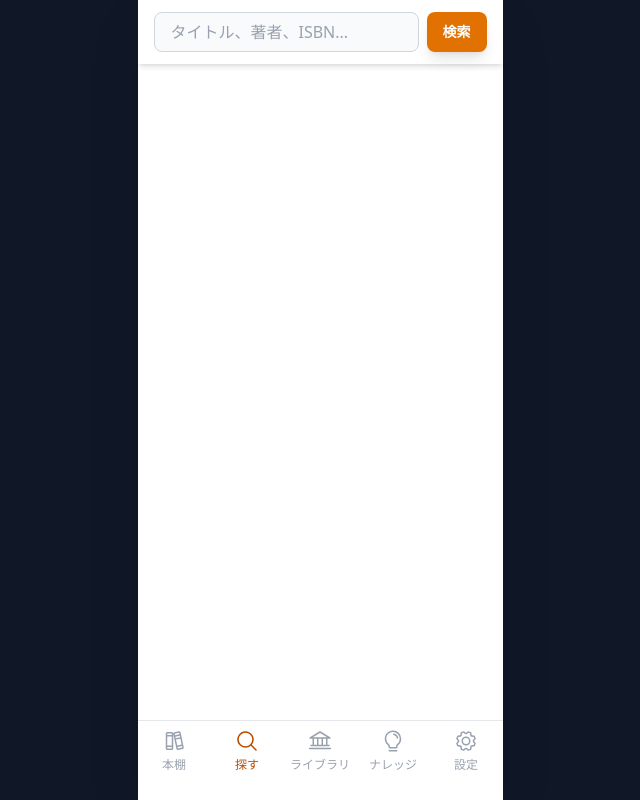
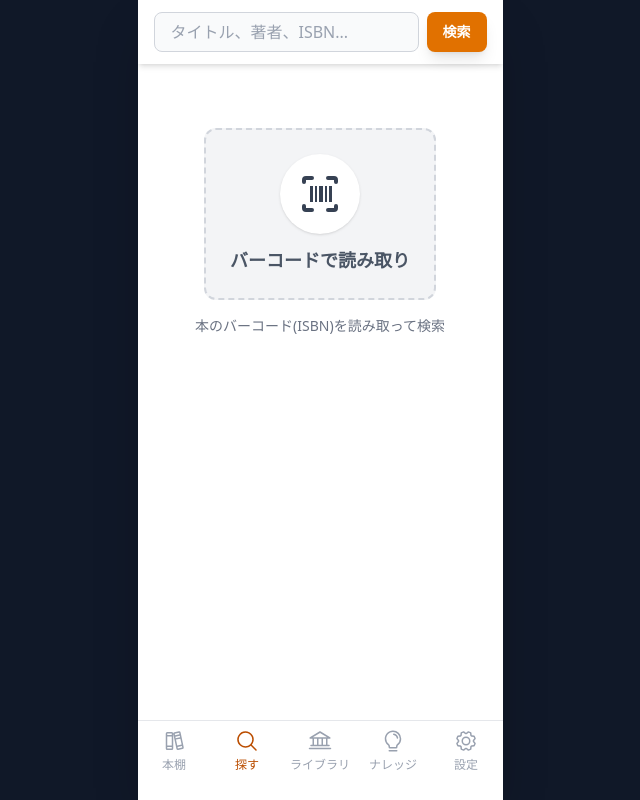
Before and after one commit to ekumaki/my-book-shelf, a React (Vite) app: page /search in a window 1280 px wide. Shown: the whole page, without its empty margins (320-960 px from the left). Built offline with nearby package versions, Linux system fonts and the light colour scheme; no server answers.

Commit message:
feat: 検索画面にバーコード読み取り機能を追加

```diff
--- a/package.json
+++ b/package.json
@@ -19,6 +19,7 @@
     "react": "^19.2.0",
     "react-dom": "^19.2.0",
     "react-router-dom": "^7.10.1",
+    "react-zxing": "^2.1.0",
     "tailwind-merge": "^3.4.0",
     "vite-plugin-pwa": "^1.2.0"
   },
--- /dev/null
+++ b/src/components/BarcodeIcon.tsx
@@ -0,0 +1,60 @@
+import React from 'react';
+
+interface BarcodeIconProps {
+    size?: number;
+    color?: string;
+    className?: string;
+}
+
+export const BarcodeIcon: React.FC<BarcodeIconProps> = ({
+    size = 24,
+    color = 'currentColor',
+    className = ''
+}) => {
+    return (
+        <svg
+            width={size}
+            height={size}
+            viewBox="0 0 24 24"
+            fill="none"
+            xmlns="http://www.w3.org/2000/svg"
+            className={className}
+        >
+            <path
+                d="M4 6V5C4 4.44772 4.44772 4 5 4H8"
+                stroke={color}
+                strokeWidth="2"
+                strokeLinecap="round"
+                strokeLinejoin="round"
+            />
+            <path
+                d="M16 4H19C19.5523 4 20 4.44772 20 5V6"
+                stroke={color}
+                strokeWidth="2"
+                strokeLinecap="round"
+                strokeLinejoin="round"
+            />
+            <path
+                d="M20 18V19C20 19.5523 19.5523 20 19 20H16"
+                stroke={color}
+                strokeWidth="2"
+                strokeLinecap="round"
+                strokeLinejoin="round"
+            />
+            <path
+                d="M8 20H5C4.44772 20 4 19.5523 4 19V18"
+                stroke={color}
+                strokeWidth="2"
+                strokeLinecap="round"
+                strokeLinejoin="round"
+            />
+
+            {/* Barcode lines */}
+            <rect x="7" y="8" width="1.5" height="8" fill={color} />
+            <rect x="9.5" y="8" width="1" height="8" fill={color} />
+            <rect x="11.5" y="8" width="2" height="8" fill={color} />
+            <rect x="14.5" y="8" width="1" height="8" fill={color} />
+            <rect x="16.5" y="8" width="1.5" height="8" fill={color} />
+        </svg>
+    );
+};
--- /dev/null
+++ b/src/features/search/BarcodeScannerModal.tsx
@@ -0,0 +1,93 @@
+import React, { useState } from 'react';
+import { useZxing } from 'react-zxing';
+import { X, Prohibit } from '@phosphor-icons/react';
+
+interface BarcodeScannerModalProps {
+    onDetected: (isbn: string) => void;
+    onClose: () => void;
+}
+
+export const BarcodeScannerModal: React.FC<BarcodeScannerModalProps> = ({ onDetected, onClose }) => {
+    const [cameraError, setCameraError] = useState<string | null>(null);
+
+    const { ref } = useZxing({
+        onDecodeResult(result) {
+            const code = result.getText();
+            // Validate EAN-13 (ISBN-13) or EAN-10
+            if (/^\d{13}$/.test(code) || /^\d{10}$/.test(code)) {
+                onDetected(code);
+            }
+        },
+        onError(error) {
+            // "NotAllowedError" usually means permission denied
+            if (error instanceof Error) {
+                if (error.name === 'NotAllowedError') {
+                    setCameraError('カメラのアクセスが許可されていません。ブラウザの設定を確認してください。');
+                } else if (error.name === 'NotFoundError') {
+                    setCameraError('カメラが見つかりません。');
+                } else {
+                    console.warn('Scanner error:', error);
+                }
+            }
+        },
+
+        constraints: {
+            video: { facingMode: 'environment' }
+        }
+    });
+
+    return (
+        <div className="fixed inset-0 z-50 bg-black flex flex-col">
+            {/* Header */}
+            <div className="absolute top-0 left-0 right-0 p-4 flex justify-end z-20">
+                <button
+                    onClick={onClose}
+                    className="bg-black/50 text-white p-2 rounded-full backdrop-blur-sm"
+                >
+                    <X size={24} weight="bold" />
+                </button>
+            </div>
+
+            {/* Camera View */}
+            <div className="flex-1 relative flex items-center justify-center bg-black overflow-hidden">
+                {cameraError ? (
+                    <div className="text-white text-center p-6 max-w-sm flex flex-col items-center gap-4">
+                        <Prohibit size={64} className="text-red-500" />
+                        <h3 className="text-xl font-bold">カメラーエラー</h3>
+                        <p>{cameraError}</p>
+                        <button
+                            onClick={onClose}
+                            className="mt-4 px-6 py-2 bg-gray-700 rounded-lg font-bold"
+                        >
+                            閉じる
+                        </button>
+                    </div>
+                ) : (
+                    <>
+                        <video ref={ref} className="w-full h-full object-cover" />
+
+                        {/* Overlay Frame */}
+                        <div className="absolute inset-0 border-[40px] border-black/50 pointer-events-none flex items-center justify-center">
+                            <div className="w-[80%] max-w-[300px] h-[150px] border-2 border-amber-500/80 relative rounded-lg">
+                                <div className="absolute top-0 left-1/2 -translate-x-1/2 -translate-y-8 text-white font-bold drop-shadow-md whitespace-nowrap">
+                                    バーコードを枠に合わせてください
+                                </div>
+                                {/* Scanning line animation */}
+                                <div className="absolute left-0 right-0 h-[2px] bg-red-500/80 animate-[scan_2s_infinite]" />
+                            </div>
+                        </div>
+                    </>
+                )}
+            </div>
+
+            <style>{`
+                @keyframes scan {
+                    0% { top: 10%; opacity: 0; }
+                    10% { opacity: 1; }
+                    90% { opacity: 1; }
+                    100% { top: 90%; opacity: 0; }
+                }
+            `}</style>
+        </div>
+    );
+};
--- a/src/features/search/SearchView.tsx
+++ b/src/features/search/SearchView.tsx
@@ -4,14 +4,19 @@ import { db } from '../../db/db';
 import { Spinner, CheckCircle, Plus, ArrowSquareOut } from '@phosphor-icons/react';
 import type { Book } from '../../types';
 import { searchBooks as searchRakutenBooks, type RakutenBookItem } from '../../services/rakutenBooksApi';
+import { BarcodeIcon } from '../../components/BarcodeIcon';
+import { BarcodeScannerModal } from './BarcodeScannerModal';
 
 export default function SearchView() {
+
     const navigate = useNavigate();
     const [query, setQuery] = useState('');
     const [results, setResults] = useState<RakutenBookItem[]>([]);
     const [loading, setLoading] = useState(false);
     const [registeredBooks, setRegisteredBooks] = useState<Map<string, string>>(new Map());
+    const [showScanner, setShowScanner] = useState(false);
     const resultsContainerRef = useRef<HTMLDivElement | null>(null);
+
 
     // Load existing ISBNs to check duplicates
     useEffect(() => {
@@ -44,6 +49,25 @@ export default function SearchView() {
             setLoading(false);
         }
     };
+
+    const handleBarcodeDetected = async (isbn: string) => {
+        setShowScanner(false);
+        setQuery(isbn);
+        setLoading(true);
+        try {
+            const items = await searchRakutenBooks(isbn);
+            setResults(items);
+            if (items.length === 0) {
+                alert(`ISBN: ${isbn} に該当する本が見つかりませんでした。`);
+            }
+        } catch (error) {
+            console.error(error);
+            alert('検索に失敗しました');
+        } finally {
+            setLoading(false);
+        }
+    };
+
 
     useEffect(() => {
         // Also reset when results change (e.g., hot reload / async updates)
@@ -97,7 +121,25 @@ export default function SearchView() {
             </div>
 
             <div ref={resultsContainerRef} className="flex-1 overflow-y-auto p-4 pb-20 min-h-0 overscroll-contain">
+
+                {/* Barcode Scanner Button (Show when no results) */}
+                {results.length === 0 && !loading && (
+                    <div className="flex flex-col items-center justify-center py-12 gap-4 text-gray-500">
+                        <button
+                            onClick={() => setShowScanner(true)}
+                            className="flex flex-col items-center gap-3 p-6 rounded-xl bg-gray-100 hover:bg-gray-200 active:scale-95 transition-all text-gray-600 border-2 border-dashed border-gray-300"
+                        >
+                            <div className="p-4 bg-white rounded-full shadow-sm">
+                                <BarcodeIcon size={48} className="text-gray-700" />
+                            </div>
+                            <span className="font-bold text-lg">バーコードで読み取り</span>
+                        </button>
+                        <p className="text-sm">本のバーコード(ISBN)を読み取って検索</p>
+                    </div>
+                )}
+
                 <div className="grid grid-cols-1 gap-4">
+
                     {results.map((item, index) => {
                         // Use isbn as the key if available, otherwise fallback to an index-based key.
                         // While ISBN is unique for books, search results usually have ISBNs.
@@ -143,6 +185,16 @@ export default function SearchView() {
                     })}
                 </div>
             </div>
+
+            {showScanner && (
+                <BarcodeScannerModal
+                    onDetected={handleBarcodeDetected}
+                    onClose={() => setShowScanner(false)}
+                />
+            )}
         </div>
+
+
+
     );
 }
```
Also changed, not shown: 2 other files (tests, documents, lock files or other folders).
